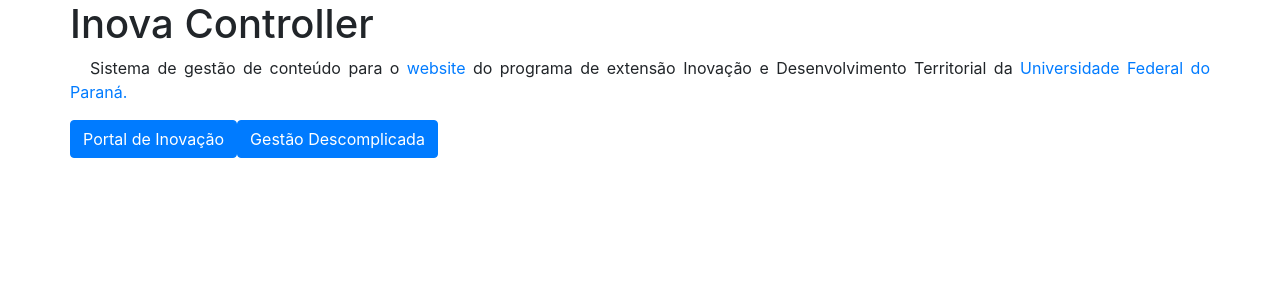
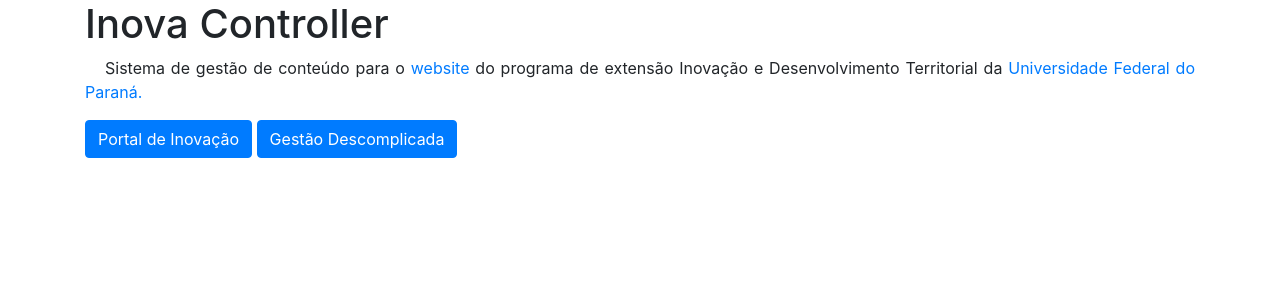
Before and after one commit to o-rovida/inova, a Flask app: page / in a window 1280 px wide. Shown: the top 300 px of the page. Run offline with Flask 3, Linux system fonts and the light colour scheme.

Commit message:
mudanças desfeitas

```diff
--- a/templates/home.html
+++ b/templates/home.html
@@ -19,7 +19,6 @@
 
 <body>
   <div class="container">
-  <div class="row">
     <h1>Inova Controller</h1>
     <p>
       Sistema de gestão de conteúdo para o <a href="https://inova.ufpr.br/" target="_blank"
@@ -29,10 +28,9 @@
     </p>
   </div>
 
-  <div class="row">
+  <div class="container">
     <a href="/portal" class="btn btn-primary" role="button" data-bs-toggle="button">Portal de Inovação</a>
     <a href="/descomplica" class="btn btn-primary" role="button" data-bs-toggle="button">Gestão Descomplicada</a>
-  </div>
   </div>
 
 </body>
```
